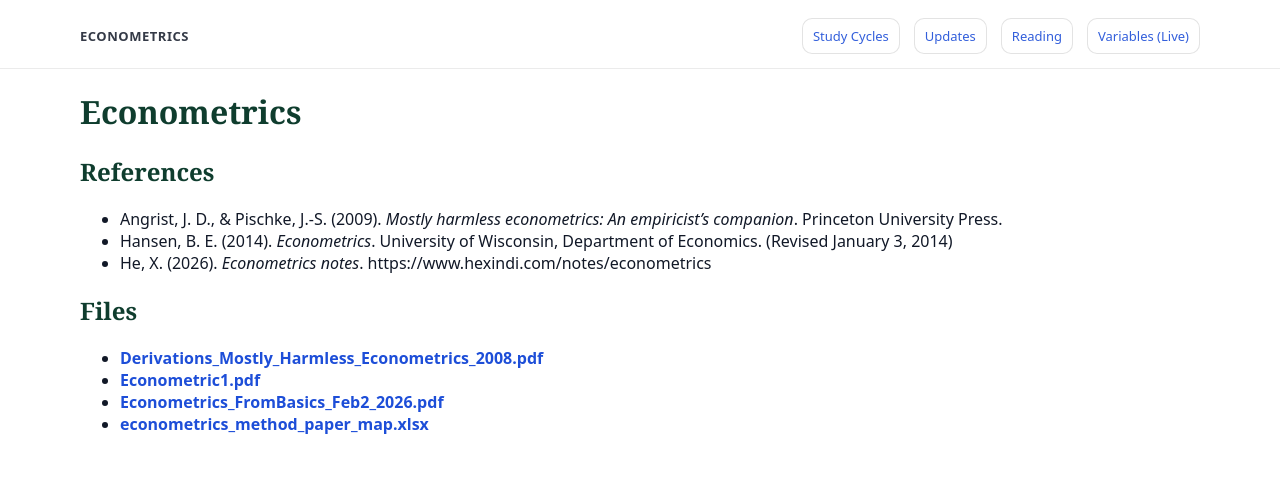
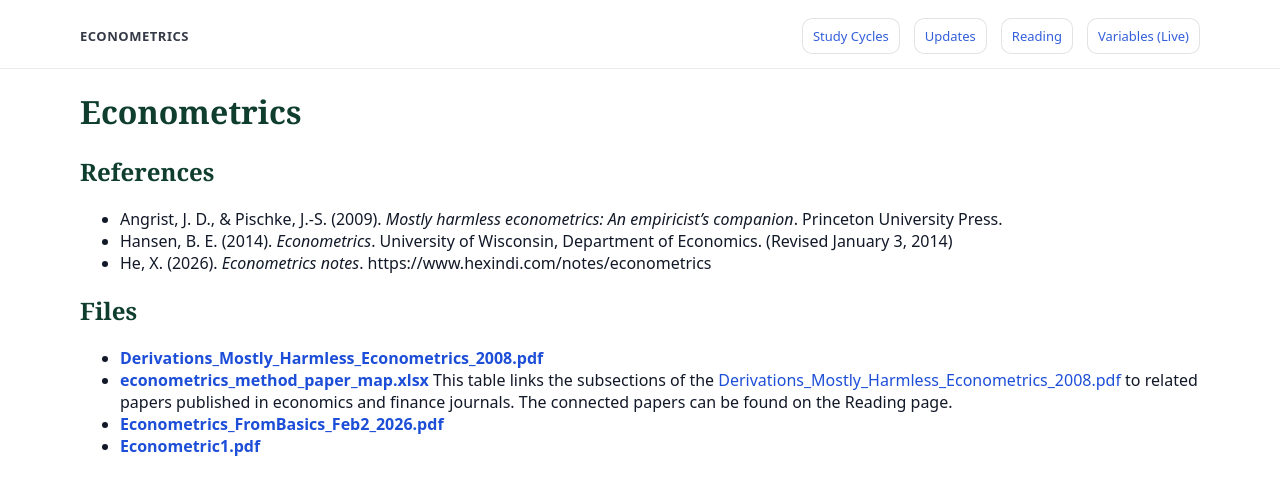
Before and after one commit to yaxinzn/study-archive, a Jekyll site: the page built from materials/econometrics/index.md, in a window 1280 px wide. Shown: the top 495 px of the page. Built offline with Jekyll 4.4.1, drawn with Linux system fonts in a browser that asks for light colours.

Commit message:
Rearrange econometrics files in index
Reordered the list of econometrics files for clarity.

```diff
--- a/materials/econometrics/index.md
+++ b/materials/econometrics/index.md
@@ -18,7 +18,8 @@ hide_name: true
 ## Files
 <!-- AUTO-LIST-START -->
 - **[Derivations_Mostly_Harmless_Econometrics_2008.pdf](Derivations_Mostly_Harmless_Econometrics_2008.pdf)**
+- **[econometrics_method_paper_map.xlsx](econometrics_method_paper_map.xlsx)**
+    This table links the subsections of the [Derivations_Mostly_Harmless_Econometrics_2008.pdf](Derivations_Mostly_Harmless_Econometrics_2008.pdf)       to related papers published in economics and finance journals. The connected papers can be found on the Reading page.
+- **[Econometrics_FromBasics_Feb2_2026.pdf](Econometrics_FromBasics_Feb2_2026.pdf)**
 - **[Econometric1.pdf](Econometric1.pdf)**
-- **[Econometrics_FromBasics_Feb2_2026.pdf](Econometrics_FromBasics_Feb2_2026.pdf)**
-- **[econometrics_method_paper_map.xlsx](econometrics_method_paper_map.xlsx)**
 <!-- AUTO-LIST-END -->
```
